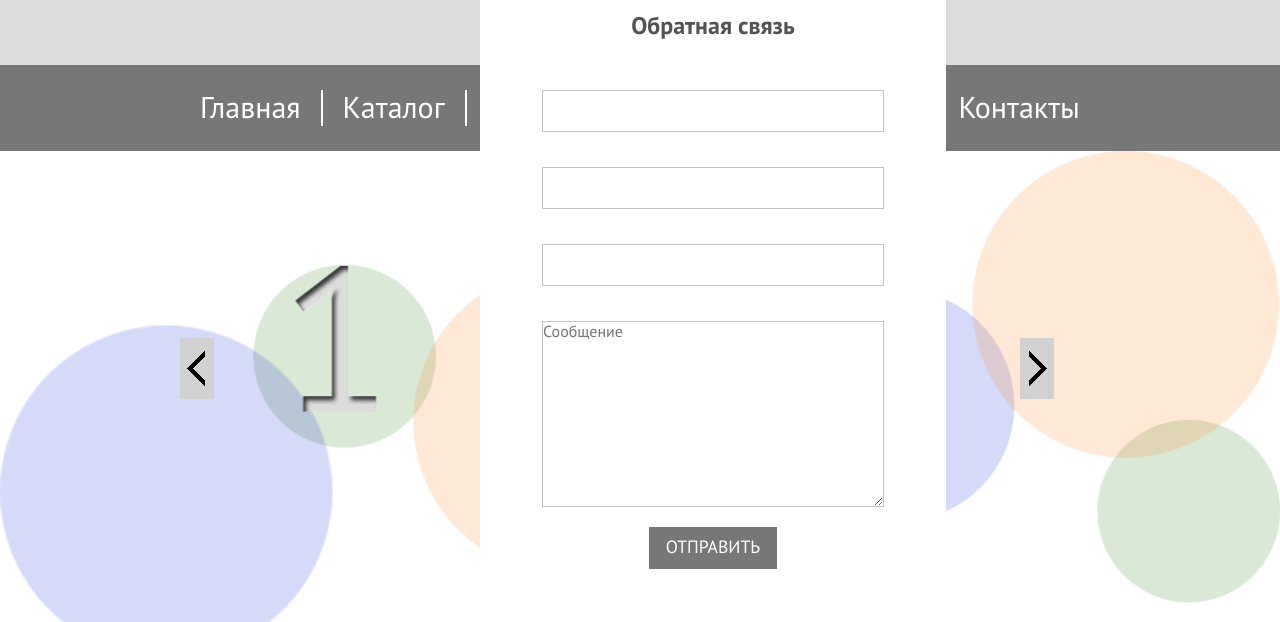
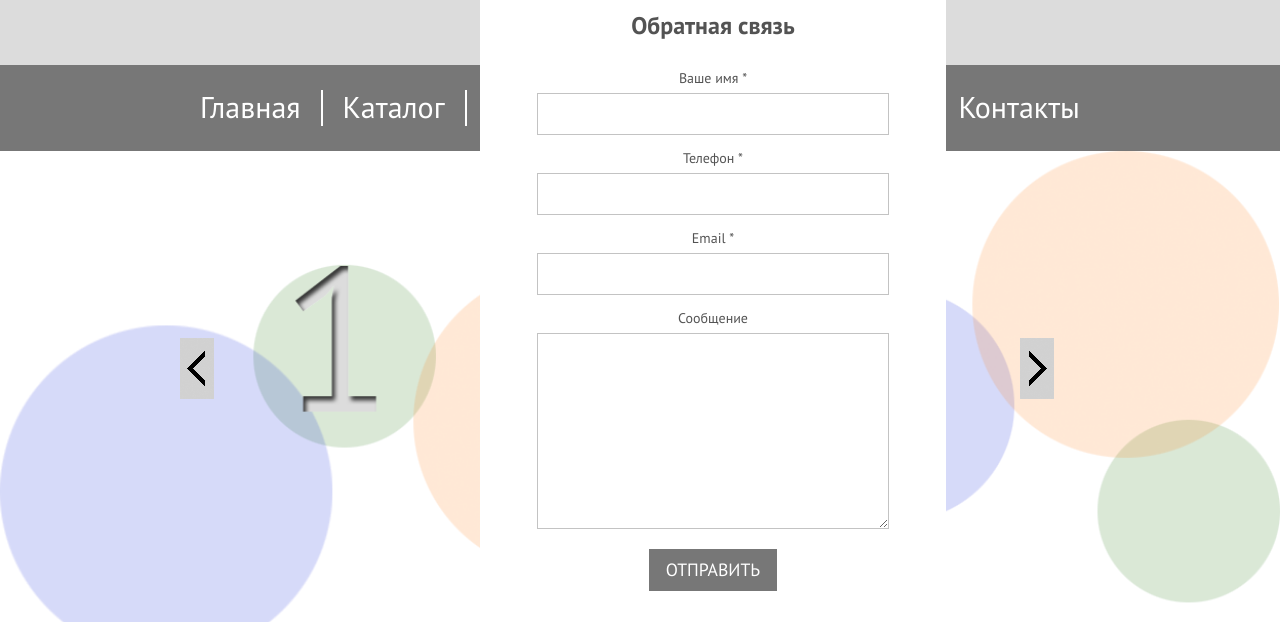
Before and after one commit to LeoLint/ArtSites, a website: page index.html in a window 1280 px wide. Both pictures are taken after a click on the button "Обратная связь". Shown: the part 173-795 px from the top of the page. Drawn offline with nearby package versions, Linux system fonts and the light colour scheme.

Commit message:
feedback window fix
feedback window fix

```diff
--- a/index.html
+++ b/index.html
@@ -36,10 +36,14 @@
         </div>
         <div class="feedback_wrapper-window">
             <p class="feedback_wrapper-window--title">Обратная связь</p>
-            <input type="text">
-            <input type="tel" >
-            <input type="email">
-            <textarea name="Сообщение" placeholder="Сообщение" id="" cols="30" rows="10"></textarea>
+            <p class="name">Ваше имя *</p>
+            <input placeholder="Поле обязательно для заполнения" type="text">
+            <p class="tel">Телефон *</p>
+            <input placeholder="Поле обязательно для заполнения" type="tel" >
+            <p class="email">Email *</p>
+            <input placeholder="Поле обязательно для заполнения" type="email">
+            <p class="message">Сообщение</p>
+            <textarea name="Сообщение"id="" cols="30" rows="10"></textarea>
             <button class="feedback_wrapper-window-button">Отправить</button>
         </div>
     </div>
--- a/scss/main.scss
+++ b/scss/main.scss
@@ -147,7 +147,7 @@ body {
                 }
                 &--title {
                     padding-top: 25px;
-                    padding-bottom: 50px;
+                    padding-bottom: 30px;
                     font-size: 24px;
                     color: #535353;
                     font-weight: 700;
@@ -155,13 +155,31 @@ body {
                 input {
                       width: 340px;
                       height: 40px;
+                      padding-left: 10px;
                       border: 1px #c3c3c3 solid;
+                      margin-bottom: 15px;
+                      outline: none;
+                      &::placeholder {
+                          opacity: 0;
+                          transition: 0.1s ease;
+                      }
+                      &:focus {
+                          border: 1px #ff8383 solid;
+                          box-shadow: inset 0px 0px 5px 6px #EFC2CA;
+                          &::placeholder {
+                              color: #dc7f7f;
+                              opacity: 1;
+                              transition: 0.1s ease;
+                          }
 
-                      margin-bottom: 35px;
+                      }
                 }
                 textarea {
+                    padding-top: 10px;
+                    padding-left: 10px;
                     width: 340px;
                     border: 1px #c3c3c3 solid;
+                    outline: none;
                 }
                 button {
                     position: relative;
@@ -190,6 +208,27 @@ body {
                 @include br(xs){
                     left: 190px;
                 }
+            }
+            .name {
+                padding-top: 0px;
+                padding-bottom: 7px;
+                color: #535353;
+                font-size: 14px;
+            }
+            .tel {
+                padding-bottom: 7px;
+                color: #535353;
+                font-size: 14px;
+            }
+            .email {
+                padding-bottom: 7px;
+                color: #535353;
+                font-size: 14px;
+            }
+            .message {
+                padding-bottom: 7px;
+                color: #535353;
+                font-size: 14px;
             }
 
         }
```
Also changed, not shown: .gitignore.txt, css/main.min.css.
